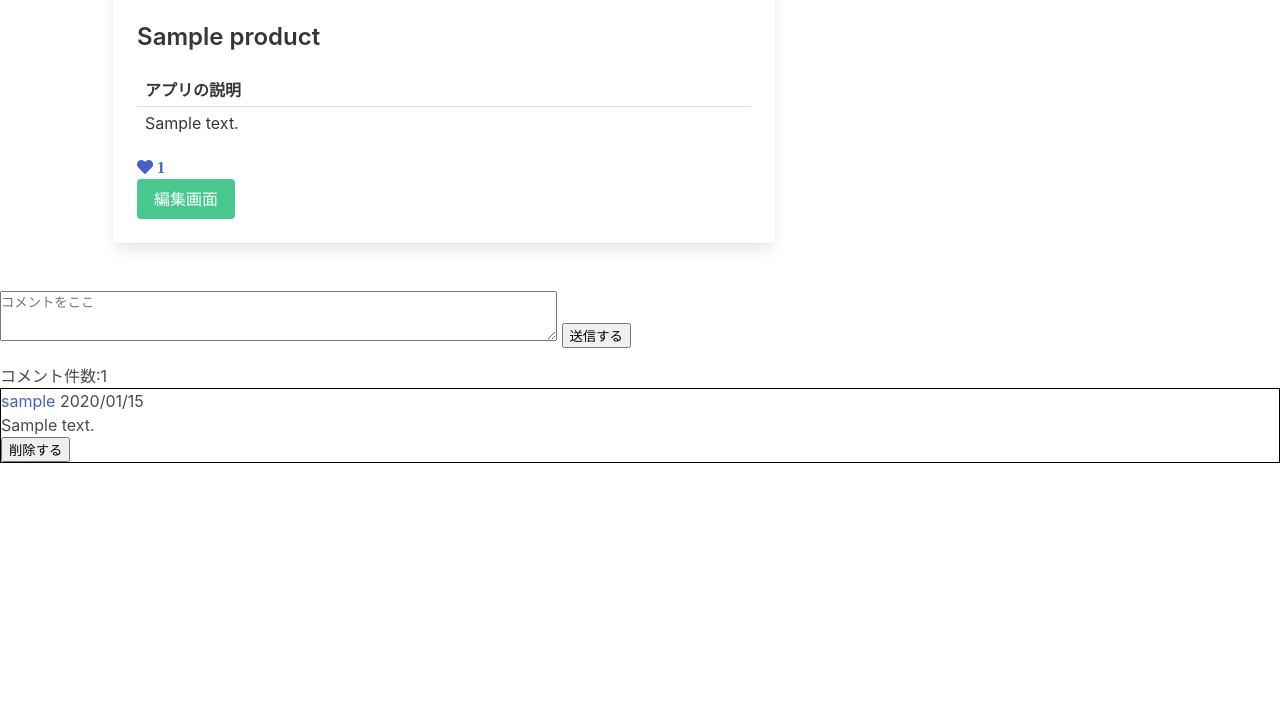
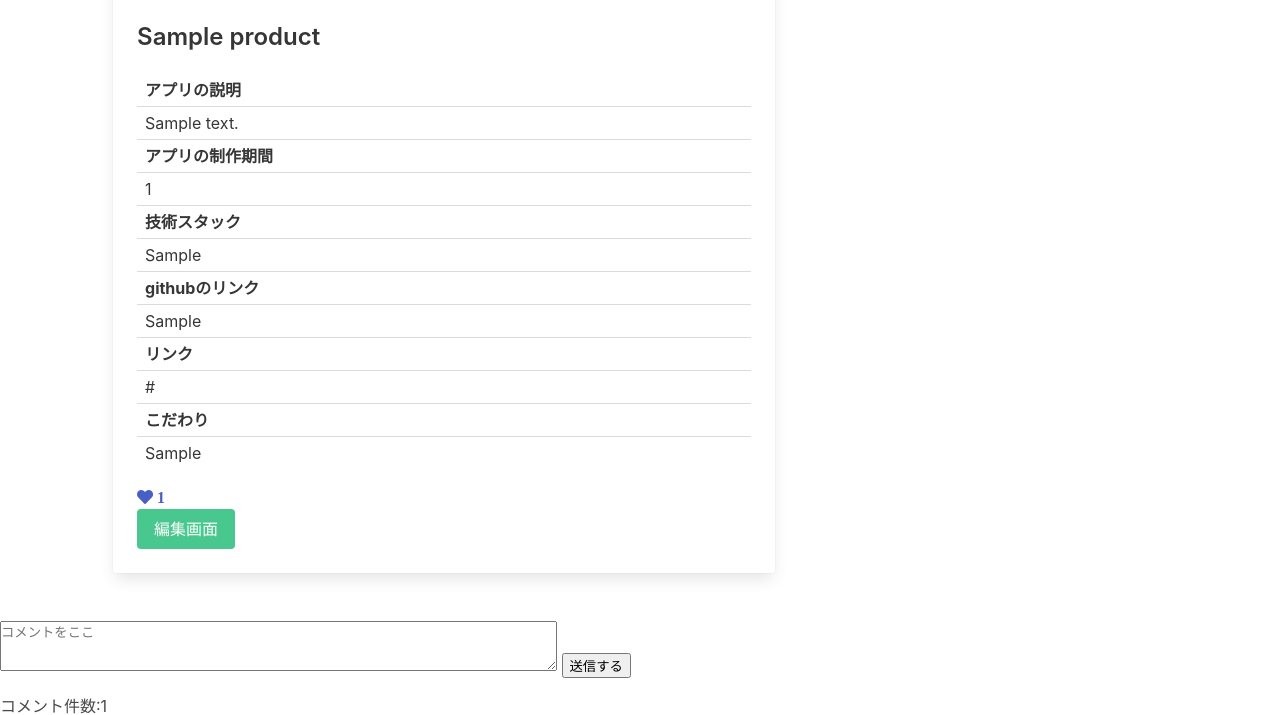
Before and after one commit to Zastenchivyy-Smolensky/sercle-product, a Rails app: page /products/1 in a window 1280 px wide. Shown: the part 733-1448 px from the top of the page. Before the commit the page ends 1204 px from the top, so only its background shows below. Run offline with Rails 7, Linux system fonts and the light colour scheme; a user stored in the database is signed in; tables that the repository leaves empty hold one stand-in row (values such as "Sample post"); style sheets or scripts are compiled from the project's sources; parts of the project's set-up code (start-up, migrations or seed data) failed here and were passed over; some libraries are stand-ins or nearby versions.

Commit message:
色を変えた

```diff
--- a/app/views/devise/shared/_links.html.erb
+++ b/app/views/devise/shared/_links.html.erb
@@ -6,9 +6,7 @@
   <%= link_to "Sign up", new_registration_path(resource_name) %><br />
 <% end %>
 
-<%- if devise_mapping.recoverable? && controller_name != 'passwords' && controller_name != 'registrations' %>
-  <%= link_to "Forgot your password?", new_password_path(resource_name) %><br />
-<% end %>
+
 
 <%- if devise_mapping.confirmable? && controller_name != 'confirmations' %>
   <%= link_to "Didn't receive confirmation instructions?", new_confirmation_path(resource_name) %><br />
--- a/app/views/layouts/application.html.erb
+++ b/app/views/layouts/application.html.erb
@@ -24,7 +24,7 @@
       <p class="alert"><%= alert %></p>
     </div>
   <% end %>
-  <nav class="navbar is-warning">
+  <nav class="navbar is-danger">
     <div class="navbar-brand">
       <%= link_to root_path, class: "navbar-item"  do %>
         <h1 class="title is-4" style="font-family: cursive;">portfolio-land</h1>
@@ -71,10 +71,7 @@
 
     <% end %>
   </nav>
-    <main>
-      <p class="notice"><%= notice %></p>
-      <p class="alert"><%= alert %></p>
+
     <%= yield %>
-    </main>
   </body>
 </html>
--- a/app/views/products/show.html.erb
+++ b/app/views/products/show.html.erb
@@ -31,6 +31,43 @@
                   <tr>
                     <td><%= simple_format @product.content %></td>
                   </tr>
+                  <tr>
+                    <th>アプリの制作期間</th>
+                  </tr>
+                  <tr>
+                    <td><%=@product.span %></td>
+                  </tr>
+
+                  <tr>
+                    <th>技術スタック</th>
+                  </tr>
+                  <tr>
+                    <td><%= simple_format @product.tech %></td>
+                  </tr>
+
+                  <tr>
+                    <th>githubのリンク</th>
+                  </tr>
+                  <tr>
+                    <td><%= simple_format @product.github %></td>
+                  </tr>
+
+                  <tr>
+                    <th>リンク</th>
+                  </tr>
+                  <tr>
+                    <td><%= simple_format @product.link %></td>
+                  </tr>
+
+                  <tr>
+                    <th>こだわり</th>
+                  </tr>
+                  <tr>
+                    <td><%= simple_format @product.commitment %></td>
+                  </tr>
+
+
+
                 </table>
                  <div id="favorite_buttons_<%= @product.id %>">
                     <%= render 'favorites/favorite', product: @product %>
--- a/package.json
+++ b/package.json
@@ -23,8 +23,6 @@
   "dependencies": {
     "bootstrap": "^5.1.3",
     "jquery": "^3.6.0",
-    "popper.js": "^1.16.1",
-    "webpack": "^5.72.0",
-    "webpack-cli": "^4.9.2"
+    "popper.js": "^1.16.1"
   }
 }
```
Also changed, not shown: 1 other file.
